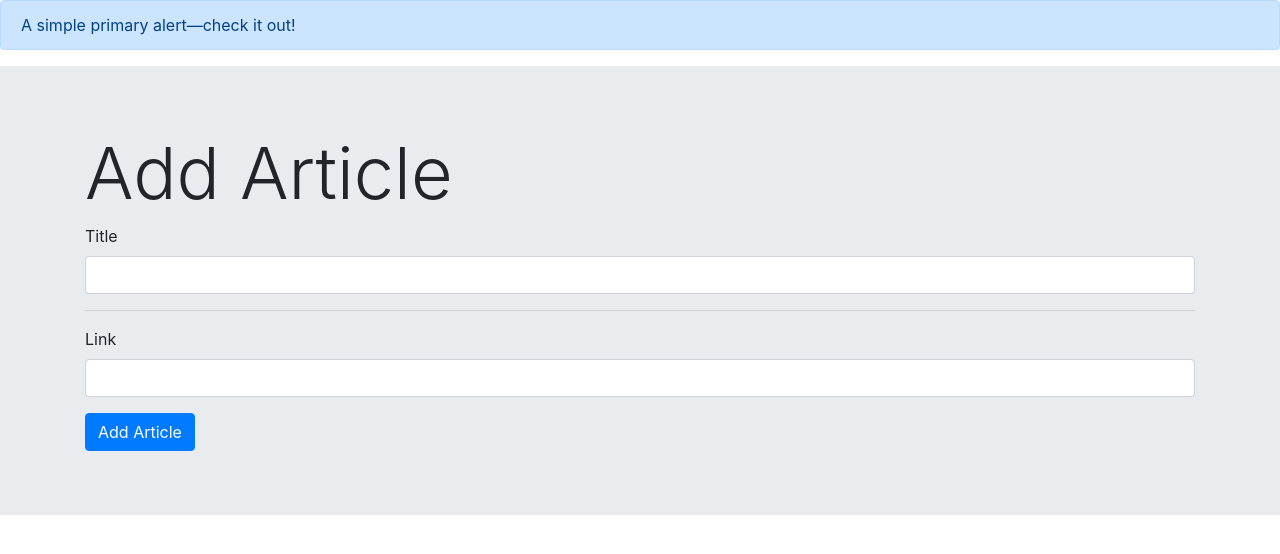
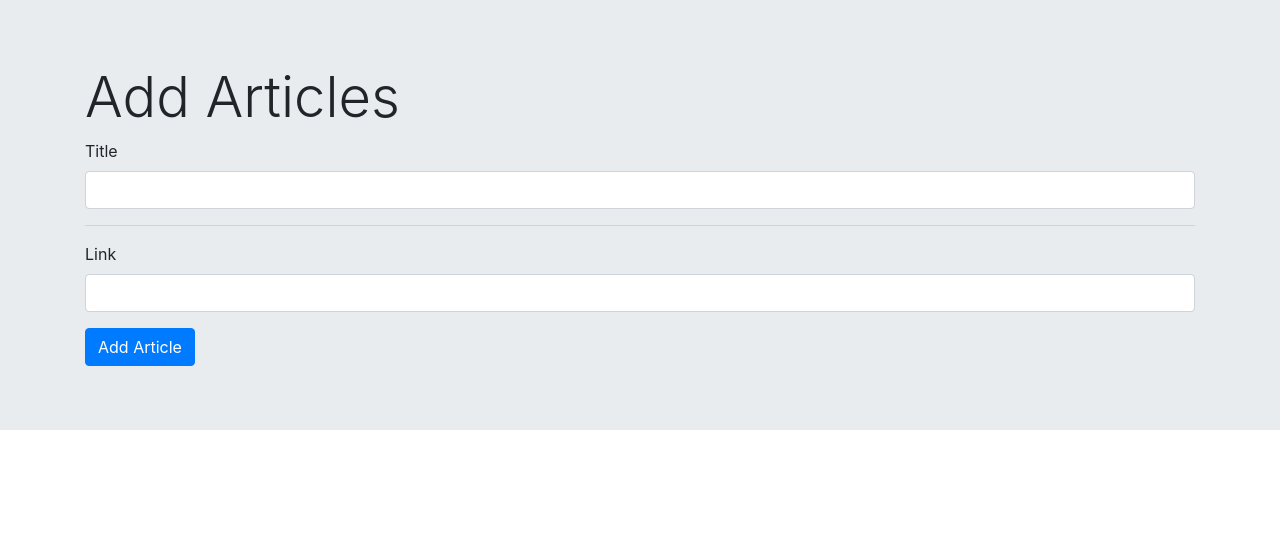
Before and after one commit to awaismirza/redditclone, an Angular app: page / in a window 1280 px wide. Shown: the top 554 px of the page. Built offline with nearby package versions, Linux system fonts and the light colour scheme.

Commit message:
04 Chapter | 04 Added Add Article Function

```diff
--- a/package.json
+++ b/package.json
@@ -19,6 +19,7 @@
     "@angular/platform-browser": "~7.1.0",
     "@angular/platform-browser-dynamic": "~7.1.0",
     "@angular/router": "~7.1.0",
+    "@types/bootstrap": "^4.2.2",
     "bootstrap": "^4.3.1",
     "core-js": "^2.5.4",
     "rxjs": "~6.3.3",
--- a/src/app/app.component.html
+++ b/src/app/app.component.html
@@ -1,21 +1,17 @@
 <!--The content below is only a placeholder and can be replaced.-->
-
-<div class="alert alert-primary" role="alert">
-  A simple primary alert—check it out!
-</div>
 
 <div class="jumbotron jumbotron-fluid">
   <div class="container">
-    <h1 class="display-3">Add Article</h1>
+    <h1 class="display-4"> Add Articles</h1>
     <div class="form-group">
-      <label for="title">Title</label>
-      <input type="text" class="form-control" name="title" id="" aria-describedby="title" placeholder="">
-      <hr>
-      <label for="link">Link</label>
-      <input type="text" class="form-control" name="link" id="" aria-describedby="title" placeholder="">
+        <label for="title">Title</label>
+        <input type="text" class="form-control" name="title" id="" aria-describedby="title" #newTitle>
+        <hr>
+        <label for="link">Link</label>
+        <input type="text" class="form-control" name="link" id="" aria-describedby="title" #newLink>
+      </div>
+      <button class="btn btn-primary" (click)="addArticle(newTitle, newLink)">Add Article</button>
     </div>
-    <a name="" id="" class="btn btn-primary" href="#" role="button">Add Article</a>
-  </div>
 </div>
 
 <router-outlet></router-outlet>
--- a/src/app/app.component.ts
+++ b/src/app/app.component.ts
@@ -7,4 +7,8 @@ import { Component } from '@angular/core';
 })
 export class AppComponent {
   title = 'redditclone';
+  addArticle(title: HTMLInputElement, link: HTMLInputElement): boolean{
+    console.log(title.value, link.value);
+   return false;
+  }
 }
```
